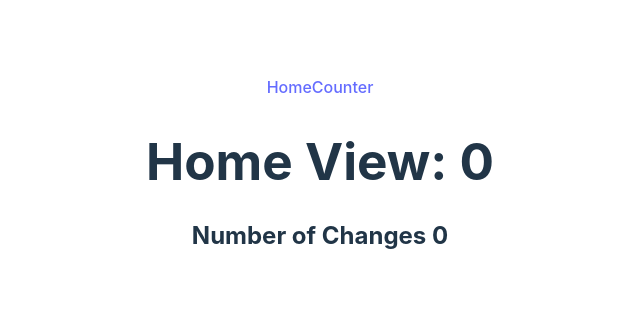
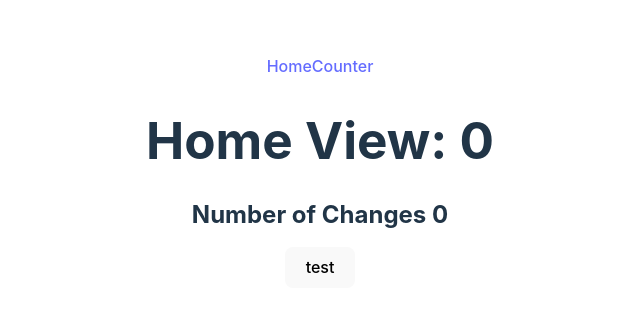
Before and after one commit to dmarafon/vue_test_project, a Vue app: page / in a window 1280 px wide. Shown: the part 229-540 px from the top of the page, without its empty margins (320-960 px from the left). Built offline with nearby package versions, Linux system fonts and the light colour scheme.

Commit message:
Adding a simple button component with props for test

```diff
--- /dev/null
+++ b/src/components/ButtonTest.vue
@@ -0,0 +1,9 @@
+<script lang="ts">
+export default { name: "ButtonTest", props: ["buttonName"] };
+</script>
+
+<template>
+  <div>
+    <button>{{ buttonName }}</button>
+  </div>
+</template>
--- a/src/views/CounterView.vue
+++ b/src/views/CounterView.vue
@@ -1,7 +1,14 @@
 <script setup lang="ts">
+import { watch } from "vue";
 import useCounterStore from "../stores/counterStore";
 
 const counterStore = useCounterStore();
+
+watch([counterStore], () => console.log("wowww"));
+
+const reset = () => {
+  counterStore.$reset();
+};
 </script>
 
 <template>
@@ -10,5 +17,6 @@ const counterStore = useCounterStore();
     <button @click="counterStore.incrementBy(1)">+1</button>
     <button @click="counterStore.incrementBy(2)">+2</button>
     <button @click="counterStore.incrementBy(3)">+3</button>
+    <button @click="reset">Reset</button>
   </div>
 </template>
--- a/src/views/HomeView.vue
+++ b/src/views/HomeView.vue
@@ -1,12 +1,17 @@
 <script setup lang="ts">
+import { watch } from "vue";
 import useCounterStore from "../stores/counterStore";
+import ButtonTest from "../components/ButtonTest.vue";
 
 const counterStore = useCounterStore();
+
+watch([counterStore.counter], () => console.log("wowww"));
 </script>
 
 <template>
   <div>
     <h1>Home View: {{ counterStore.counter }}</h1>
     <h2>Number of Changes {{ counterStore.numberOfChanges }}</h2>
+    <ButtonTest buttonName="test"></ButtonTest>
   </div>
 </template>
```
